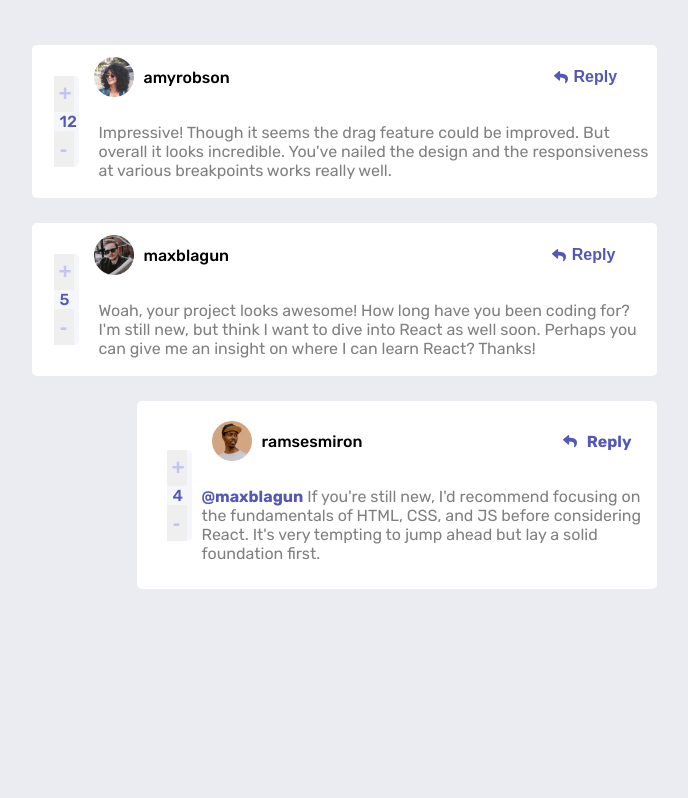
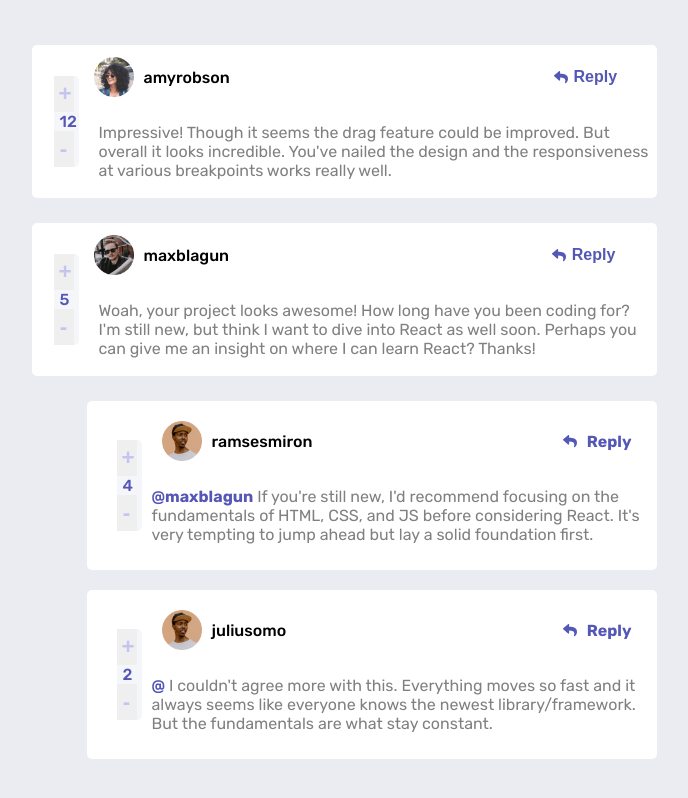
Before and after one commit to JesusVS760/Interactive-Comment-Section, a React (Vite) app: page / in a window 1280 px wide. Shown: the whole page, without its empty margins (296-984 px from the left). Built offline with nearby package versions, Linux system fonts and the light colour scheme.

Commit message:
progress

```diff
--- a/src/components/ButtonCard.jsx
+++ b/src/components/ButtonCard.jsx
@@ -4,6 +4,7 @@ import "./ButtonCard.css";
 const ButtonCard = ({ initialCount }) => {
   const [count, setCount] = useState(initialCount);
   const [isLiked, setIsLiked] = useState(false);
+  const [isUnliked, setIsUnliked] = useState(false);
 
   const addCount = () => {
     if (!isLiked) {
@@ -14,7 +15,10 @@ const ButtonCard = ({ initialCount }) => {
 
   const subtractCount = () => {
     if (count > 0) {
-      setCount(count - 1);
+      if (!isUnliked) {
+        setCount(count - 1);
+        setIsUnliked(true);
+      }
     }
   };
 
--- a/src/components/CommentCard.jsx
+++ b/src/components/CommentCard.jsx
@@ -82,7 +82,10 @@ const CommentCard = () => {
             </div>
           ))}
           <div className="ExistingComment">
-            <ExistingReply />
+            <ExistingReply commentId={3} />
+          </div>
+          <div>
+            <ExistingReply commentId={4} />
           </div>
         </div>
       </div>
--- a/src/components/ExistingReply.css
+++ b/src/components/ExistingReply.css
@@ -4,8 +4,9 @@
   justify-content: center;
 }
 .existing-replies {
-  max-width: 500px;
+  max-width: 550px;
   padding: 10px;
+  margin-bottom: 20px;
 }
 .existing-comment-likes {
   margin-right: 10px;
--- a/src/components/ExistingReply.jsx
+++ b/src/components/ExistingReply.jsx
@@ -5,7 +5,7 @@ import ReplyArrow from "../images/icon-reply.svg";
 import dataInfo from "../data.json";
 import "./ExistingReply.css";
 
-const ExistingReply = () => {
+const ExistingReply = ({ commentId }) => {
   const [jsonData, setJsonData] = useState(null);
 
   useEffect(() => {
@@ -16,7 +16,7 @@ const ExistingReply = () => {
     return <div>Loading...</div>;
   }
 
-  const commentId = 3;
+  //  const commentId = 3;
   const secondComment = jsonData.comments[1];
   const comment = secondComment.replies.find((reply) => reply.id === commentId);
 
```
